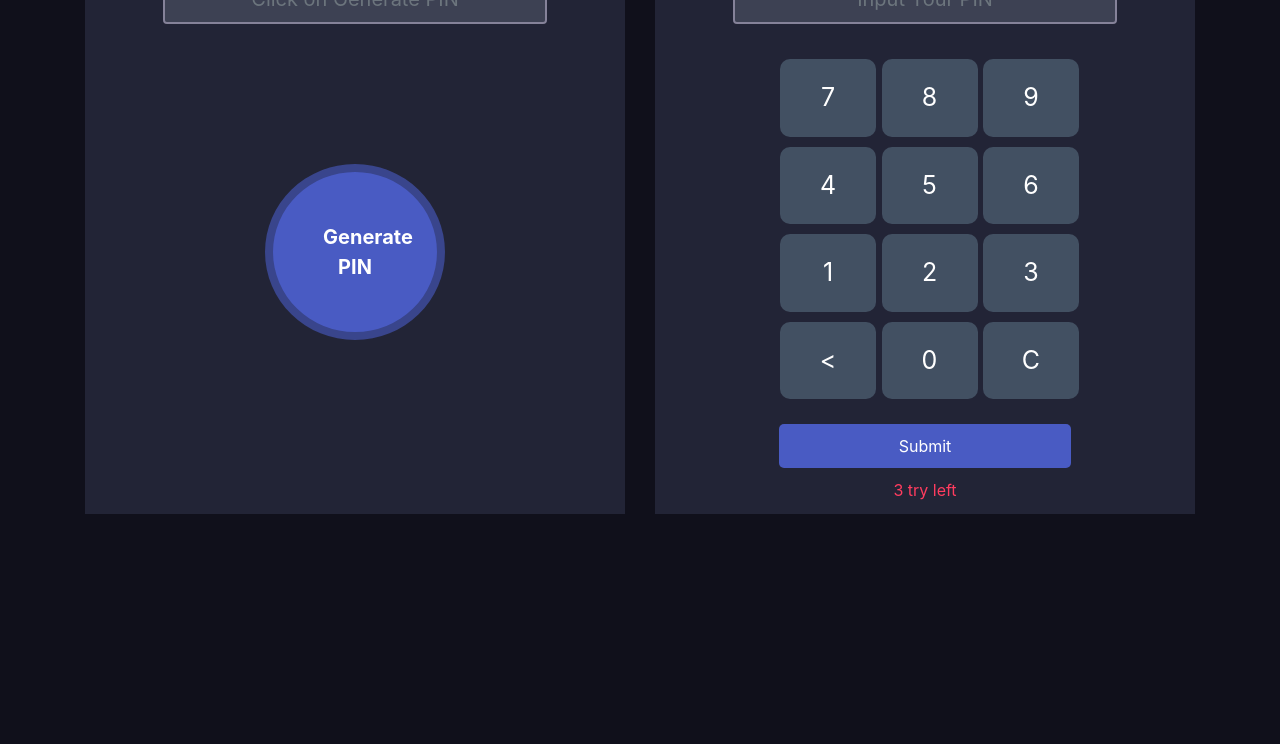
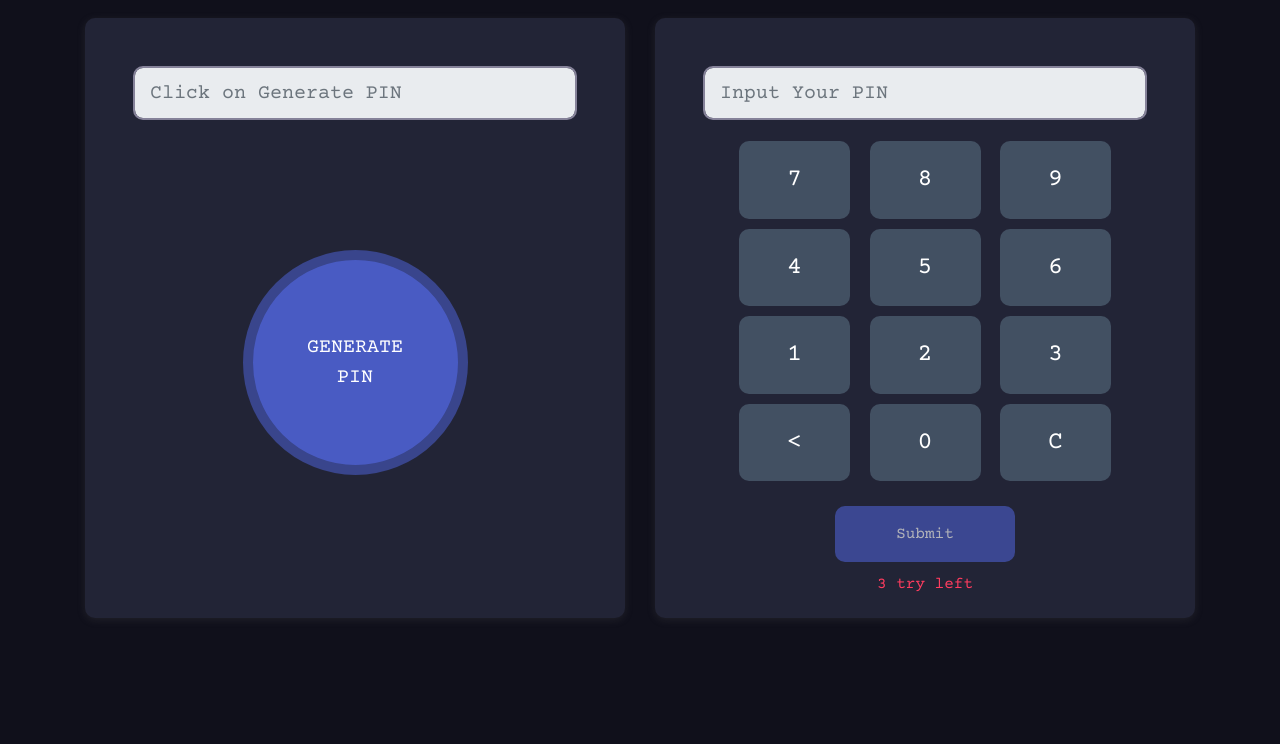
Before and after one commit to tayab-pabel/pin-matcher, a plain HTML site: page index.html in a window 1280 px wide. Shown: the part 86-830 px from the top of the page. After the commit the page ends 800 px from the top, so only its background shows below. Drawn offline with nearby package versions, Linux system fonts and the light colour scheme.

Commit message:
pin-generator-updated

```diff
--- a/index.html
+++ b/index.html
@@ -2,27 +2,51 @@
 <html lang="en">
 
   <head>
-  <meta charset="UTF-8" />
-  <meta name="viewport" content="width=device-width, initial-scale=1.0" />
+
+    <!-- Meta Data -->
+    <meta charset="UTF-8">
+    <meta name="viewport" content="width=device-width, initial-scale=1.0">
+
+    <!-- Bootstrap CSS -->
+    <link rel="stylesheet" href="https://stackpath.bootstrapcdn.com/bootstrap/4.5.2/css/bootstrap.min.css" integrity="sha384-JcKb8q3iqJ61gNV9KGb8thSsNjpSL0n8PARn9HuZOnIxN0hoP+VmmDGMN5t9UJ0Z" crossorigin="anonymous">
+
+    <!-- Google Fonts -->
+    <link rel="preconnect" href="https://fonts.gstatic.com">
+    <link href="https://fonts.googleapis.com/css2?family=Courier+Prime:wght@400;700&display=swap" rel="stylesheet">
+
+    <!-- Font Awesome -->
+    <link href="https://cdnjs.cloudflare.com/ajax/libs/font-awesome/5.11.2/css/all.css" rel="stylesheet" />
+
+    <!-- External CSS -->
+    <link rel="stylesheet" href="style.css">
+
+    <!-- Title -->
     <title>Pin Generator</title>
-  <link rel="stylesheet" href="https://stackpath.bootstrapcdn.com/bootstrap/4.5.0/css/bootstrap.min.css"
-    integrity="sha384-9aIt2nRpC12Uk9gS9baDl411NQApFmC26EwAOH8WgZl5MYYxFfc+NcPb1dKGj7Sk" crossorigin="anonymous" />
-  <link rel="stylesheet" href="style.css" />
+
 </head>
 
 <body>
-  <div class="container">
+  <div class="container text-center">
+    <h1 class="pt-4">Pin Generator</h1>
     <div class="row">
-      <div class="col-md-6">
-        <div class="pin-generator half-width">
+
+      <!-- Start Pin Generate -->
+      <div class="col-lg-6 pt-4">
+        <div class="card">
+          <div class="pin-generator p-5">
             <input id="generated-pin-viewer" class="form-control" type="text" readonly="readonly" placeholder="Click on Generate PIN" disabled/>
-          <button onclick="generatePin()" id="btn-generate-pin" class="generate-btn">Generate PIN</button>
+            <button onclick="generatePin()" id="btn-generate-pin" class="btn generate-btn">Generate PIN</button>
           </div>
         </div>
-      <div class="col-md-6">
-        <div class="input-section half-width">
+      </div>
+      <!-- End Pin Generate -->
+
+      <!-- Start Input -->
+      <div class="col-lg-6 pt-4">
+        <div class="card">
+          <div class="input-section p-5">
             <input id="input-pin-viewer" class="form-control" type="text" readonly="readonly" placeholder="Input Your PIN" disabled/>
-          <div class="numbers">
+            <div class="numbers my-3">
               <div class="calc-body">
                 <div class="calc-button-row ">
                   <div class="button number" id="7">7</div>
@@ -45,21 +69,31 @@
                   <div onclick="btnClear()" class="button">C</div>
                 </div>
                 <div>
-                <button onclick="submitPinBtn()" type="submit" class="submit-btn" id="btnSubmit">Submit</button>
+                  <button onclick="submitPinBtn()" type="submit" class="btn submit-btn" id="btnSubmit">Submit</button>
                   <p class="action-left"><span id="left-count">3</span> try left</p>
                 </div>
               </div>
             </div>
           </div>
         </div>
-      <div class="notify-section">
+      </div>
+      <!-- End Input -->
+
+    </div>
+
+    <!-- Start Notification -->
+    <div class="notify-section pt-3 pb-5">
       <p id="pin-error" class="notify">❌ Pin Didn't Match, Please try again.</p>
       <p id="pin-success" class="notify">✅ Pin Matched... Secret door is opening for you.</p>
       <p id="timeleft-error" class="notify">❌ You don't have any try left, Please reload the page and try again.</p>
     </div>
+    <!-- End Notification -->
+
   </div>
 
+    <!-- External JavaScript -->
     <script src="main.js"></script>
+
 </body>
 
 </html>
--- a/style.css
+++ b/style.css
@@ -1,116 +1,109 @@
 *{
+    padding: 0;
+    margin: 0;
     box-sizing: border-box;
+    text-decoration: none;
+    list-style-type: none;
 }
 
 body {
     background: #10101B;
-    height: 100vh;
+    font-family: 'Courier Prime', monospace;
 }
 
-.container {
-    margin-top: 30px;
+h1 {
+    font-size: 40px;
+    text-transform: uppercase;
+    font-weight: bold;
+    color: #495BC3;
 }
 
-.half-width {
-    height: 570px;
+.card {
+    height: 600px;
     background: #222436;
-    padding: 30px;
-    text-align: center;
+    border: 0;
+    border-radius: 10px;
+    box-shadow: rgba(99, 99, 99, 0.2) 0px 2px 8px 0px;
 }
 
-.generate-btn{
-    margin-top: 140px;
-    width: 180px;
+.form-control {
+    font-size: 20px;
+    padding: 25px 15px;
+
+    background-color: #3D4153;
+    border: none;
+    border: 2px solid #858299;
+    border-radius: 10px;
+}
+
+.form-control:focus {
+    background-color: #3D4153;
+    border: 2px solid #495BC3;
+    outline: 0;
+    box-shadow: none;
+}
+
+.generate-btn {
+    margin-top: 130px;
+    width: 225px;
+    height: 225px;
     padding: 50px;
     border-radius: 50%;
-    border: 8px solid #39458C;
+    border: 10px solid #39458C;
     background-color: #495BC3;
     color: #ffffff;
-    font-weight: bold;
     font-size: 20px;
-    text-align: center;
+    text-transform: uppercase;
 }
 
-.generate-btn:focus{
+.generate-btn:focus,
+.generate-btn:hover,
+.submit-btn:focus,
+.submit-btn:hover {
+    color: #ffffff;
     outline: none;
     box-shadow: none;
 }
 
-input[type='text']{
-    background-color: #3D4153!important;
-    color: #ffffff;
-    font-size: 20px;
-    padding: 10px 0px;
-    text-align: center;
-    width: 80%;
-    margin: 0 auto;
-    border: 2px solid #858299;
-    height: 50px;
-    padding: 10px;
-}
-
-input[type='text']:focus {
-    background-color: #3D4153;
-    text-align: center;
-    font-size: 20px;
-}
-
-.numbers {
-    margin: 30px 0;
-}
-
-.calc-typed {
-margin-top: 20px;
-font-size: 45px;
-text-align: right;
-color: #fff;
-}
-
-.calc-button-row {
-width: 100%;
-}
-
 .button {
-width: 20%;
+    width: 25%;
     background: #425062;
     color: #fff;
     padding: 20px 0;
     margin: 5px;
     display: inline-block;
     font-size: 25px;
-text-align: center;
     vertical-align: middle;
-margin-right: -4px;
     border-radius: 10px;
     cursor: pointer;
 }
 
-.blink-me {
-color: #E0B612;
+.button:hover {
+    background: #495BC3;
 }
 
 .submit-btn {
-    border: none;
     margin-top: 20px;
-    padding: 10px 120px;
-    border-radius: 5px;
+    padding: 15px 60px;
+    border-radius: 10px;
     background: #495BC3;
     color: #fff;
 }
 
+.notify-section {
+    max-width: 600px;
+    margin: 0 auto;
+}
+
 .notify {
     color: #fff;
-    text-align: center;
     margin: 0 auto;
     background: #222436;
     margin-top: 20px;
-    border-radius: 15px;
-    padding: 5px 20px;
-}
-
-.notify-section{
-    width: 35%;
-    margin: 0 auto;
+    border-radius: 10px;
+    padding: 10px;
+    line-height: 1;
+    display: none;
 }
 
 .action-left {
```
Also changed, not shown: ui/pin-correct.png (added), ui/pin-incorrect.png (added), ui/try-finished.png (added), 1 other file. Lines whose indentation alone changed are shown as unchanged.
